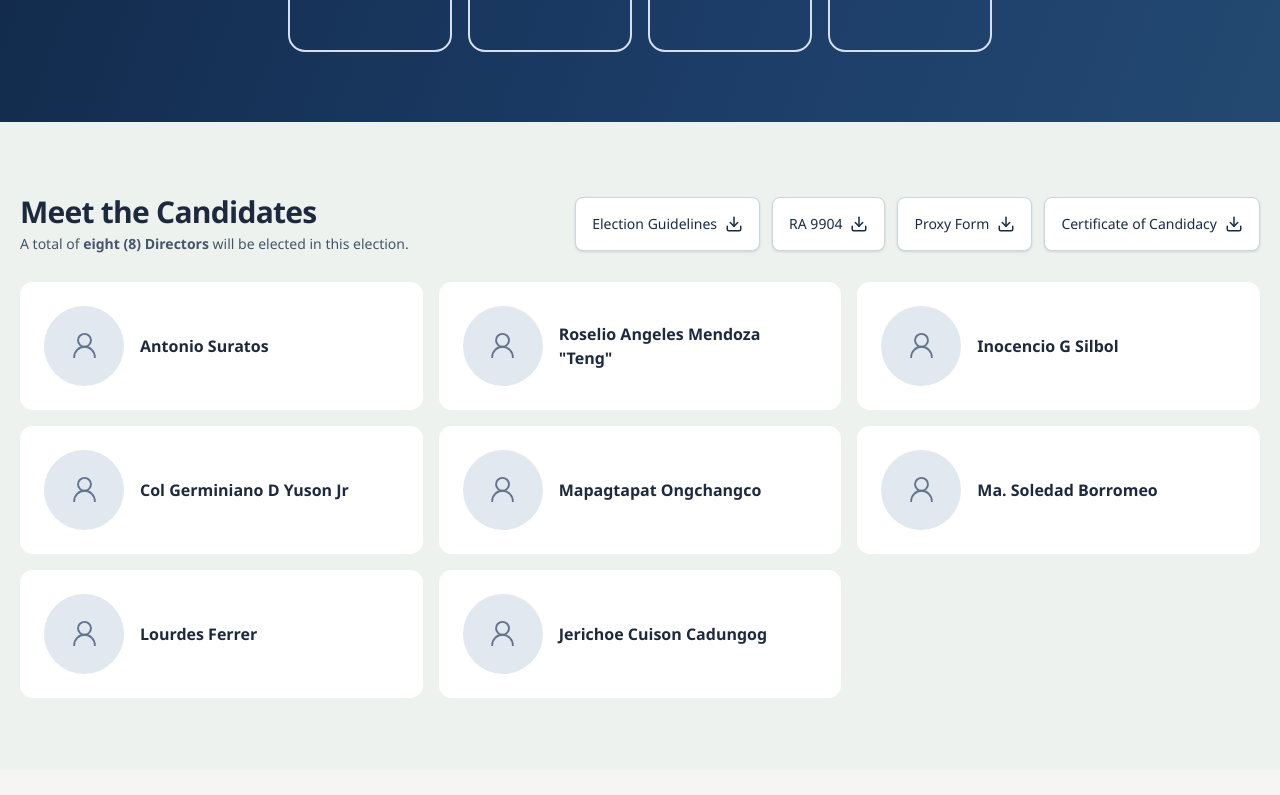
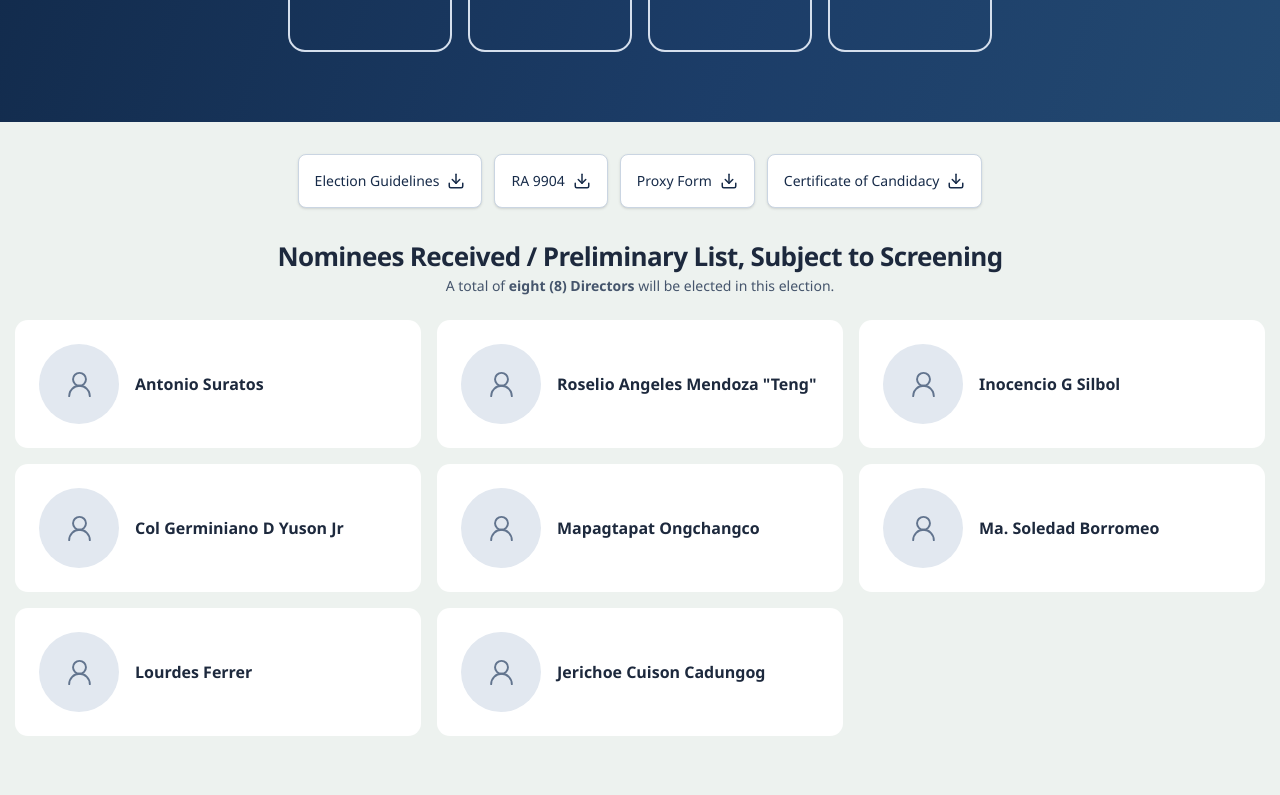
Before and after one commit to markquilab/afpovai-2026, a React (Vite) app: page / in a window 1280 px wide. Shown: the part 625-1420 px from the top of the page. Built offline with nearby package versions, Linux system fonts and the light colour scheme.

Commit message:
update candidate section

```diff
--- a/src/components/sections/CandidateSection.tsx
+++ b/src/components/sections/CandidateSection.tsx
@@ -36,27 +36,17 @@ const resources = [
 export function CandidateSection() {
   return (
     <section
-      className="bg-[#edf2ef] py-16 md:py-[72px]"
-      aria-labelledby="candidates"
+      className="scroll-mt-[48px] bg-[#edf2ef] pb-16 pt-8 md:pb-[72px]"
+      id="candidates"
+      aria-labelledby="candidates-heading"
     >
-      <div className="mx-auto w-[calc(100%_-_30px)] max-w-[1240px]">
-        <div className="mb-7 flex flex-col justify-between gap-4 md:flex-row md:items-center">
-          <div>
-            <h2
-              className="mb-1 scroll-mt-20 text-2xl font-bold tracking-tight text-slate-800 md:text-3xl"
-              id="candidates"
-            >
-              Meet the Candidates
-            </h2>
-            <p className="text-sm text-slate-600">
-              A total of <b>eight (8) Directors</b> will be elected in this election.
-            </p>
-          </div>
-          <div className="flex flex-wrap gap-3">
+      <div className="mx-auto w-[calc(100%_-_30px)] max-w-[1306px]">
+        <div className="mb-6 flex flex-col items-center text-center">
+          <div className="mb-8 flex w-full flex-col gap-2 sm:flex-row sm:flex-wrap sm:justify-center sm:gap-3">
             {resources.map((resource) => {
               const className = resource.href
-                ? "flex items-center gap-2 rounded-[8px] border border-slate-300 bg-white px-4 py-4 text-sm font-medium text-slate-700 shadow-sm transition-colors hover:border-slate-500 hover:bg-slate-50 focus-visible:outline-2 focus-visible:outline-offset-2 focus-visible:outline-slate-700"
-                : "flex cursor-not-allowed items-center gap-2 rounded-[8px] border border-slate-200 bg-slate-100 px-4 py-4 text-sm font-medium text-slate-400 shadow-sm";
+                ? "flex w-full items-center justify-center gap-2 rounded-[8px] border border-slate-300 bg-white px-4 py-3 text-sm font-medium text-slate-700 shadow-sm transition-colors hover:border-slate-500 hover:bg-slate-50 focus-visible:outline-2 focus-visible:outline-offset-2 focus-visible:outline-slate-700 sm:w-auto sm:py-4"
+                : "flex w-full cursor-not-allowed items-center justify-center gap-2 rounded-[8px] border border-slate-200 bg-slate-100 px-4 py-3 text-sm font-medium text-slate-400 shadow-sm sm:w-auto sm:py-4";
 
               return resource.href ? (
                 <a
@@ -83,6 +73,15 @@ export function CandidateSection() {
               );
             })}
           </div>
+          <h2
+            className="mb-1 text-[22px] font-bold leading-tight tracking-tight text-slate-800 sm:text-[26px]"
+            id="candidates-heading"
+          >
+            Nominees Received / Preliminary List, Subject to Screening
+          </h2>
+          <p className="text-sm text-slate-600">
+            A total of <b>eight (8) Directors</b> will be elected in this election.
+          </p>
         </div>
 
         <div className="grid grid-cols-1 gap-3 md:grid-cols-2 lg:grid-cols-3 md:gap-4">
```
